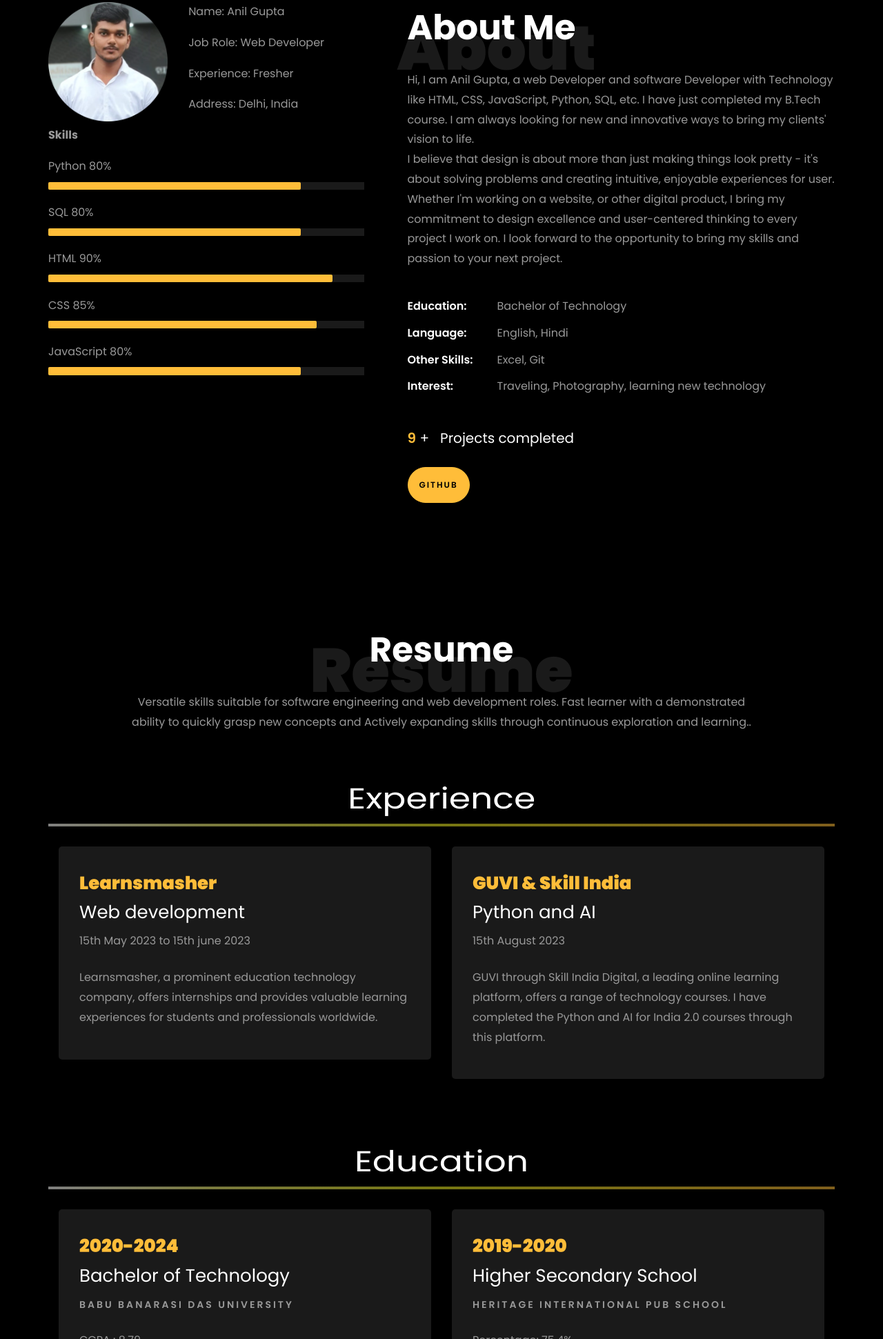
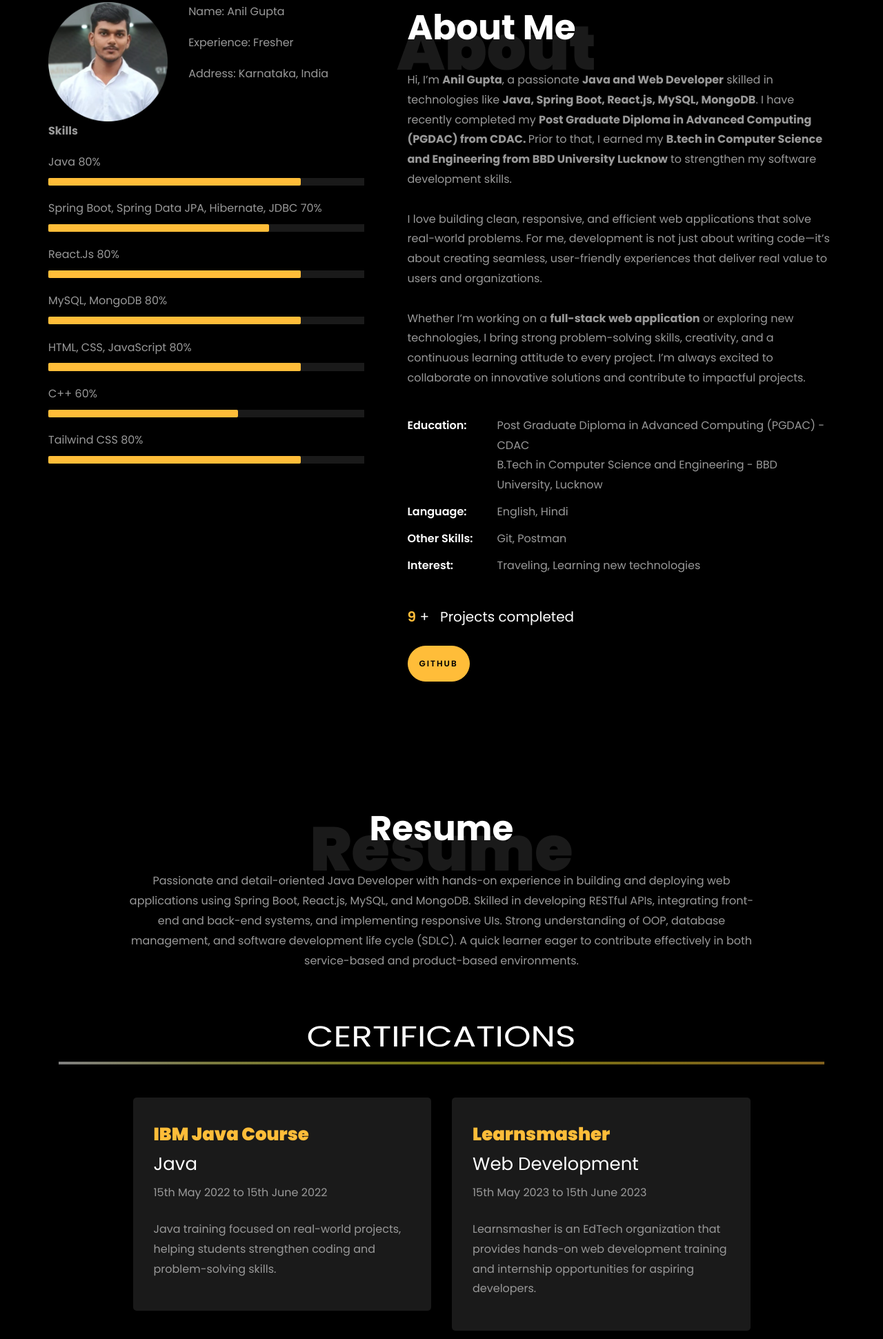
Before and after one commit to anilg199/portfolio, a plain HTML site: page index.html in a window 1280 px wide. Shown: the part 859-2800 px from the top of the page at 69% size. Drawn offline with Linux system fonts and the light colour scheme; files whose address does not match are found by name.

Commit message:
Updated project with new features

```diff
--- a/index.html
+++ b/index.html
@@ -159,8 +159,8 @@
 
 						// Create an array of typing text
 						const typingTexts = [
-						'Web Developer  ',
-						'Engineer  ',
+						'Java Developer  ',
+						'Full Stack Developer  ',
 
 						];
 
@@ -191,7 +191,7 @@
 						<!-- <h2 class="d-flex" style="margin-bottom: 0">With over 5 years of experience</h2> -->
 						<!-- <br> -->
 			            <p><a href="https://www.linkedin.com/in/anil-gupta-sai/" class="btn btn-primary py-3 px-4">LinkedIn</a>
-							<a href="https://drive.google.com/file/d/1IyYaHTpR8FtiEk78UHXcnwdrF61e7gzm/view" class="btn btn-white btn-outline-white py-3 px-4">Resume</a></p>
+							<a href="https://drive.google.com/file/d/1pjfUtpmO-07wGgvzqXd8H9X1vQKmc3Tx/view?usp=sharing" class="btn btn-white btn-outline-white py-3 px-4">Resume</a></p>
 		            </div>
 		          </div>
 	        	</div>
@@ -220,40 +220,52 @@
 									<div class="col-sm-6 col-md-7">
 									  <div class="about-info">
 										<p><span class="title-s">Name: </span> <span> Anil Gupta </span></p>
-										<p><span class="title-s">Job Role: </span> <span>Web Developer</span></p>
+										<!-- <p><span class="title-s">Job Role: </span> <span>Web Developer</span></p> -->
 										<p><span class="title-s">Experience: </span> <span> Fresher </span></p>
-										<p><span class="title-s">Address: </span> <span> Delhi, India </span></p>
+										<p><span class="title-s">Address: </span> <span> Karnataka, India </span></p>
 									  </div>
 									</div>
 								  </div>
 
 								<div class="skill-mf">
 									<b><p class="title-s">Skills</p></b>
-									<span>Python</span> <span class="pull-right">80%</span>
+									<span>Java</span> <span class="pull-right">80%</span>
 									<div class="progress">
 										<div class="progress-bar" role="progressbar" style="width: 80%;" aria-valuenow="80" aria-valuemin="0"
 											aria-valuemax="100"></div>
 									</div>
 
-									<span>SQL</span> <span class="pull-right">80%</span>
+									<span>Spring Boot, Spring Data JPA, Hibernate, JDBC</span> <span class="pull-right">70%</span>
+									<div class="progress">
+										<div class="progress-bar" role="progressbar" style="width: 70%;" aria-valuenow="70" aria-valuemin="0"
+											aria-valuemax="100"></div>
+									</div>
+
+									<span>React.Js</span> <span class="pull-right">80%</span>
+									<div class="progress">
+										<div class="progress-bar" role="progressbar" style="width: 80%;" aria-valuenow="80" aria-valuemin="0"
+											aria-valuemax="100"></div>
+									</div>
+
+									<span>MySQL, MongoDB</span> <span class="pull-right">80%</span>
 									<div class="progress">
 										<div class="progress-bar" role="progressbar" style="width: 80%" aria-valuenow="80" aria-valuemin="0"
 											aria-valuemax="100"></div>
 									</div>
 
-									<span>HTML</span> <span class="pull-right">90%</span>
+									<span>HTML, CSS, JavaScript</span> <span class="pull-right">80%</span>
 									<div class="progress">
-										<div class="progress-bar" role="progressbar" style="width: 90%" aria-valuenow="90" aria-valuemin="0"
+										<div class="progress-bar" role="progressbar" style="width: 80%" aria-valuenow="80" aria-valuemin="0"
 											aria-valuemax="100"></div>
 									</div>
 
-									<span>CSS</span> <span class="pull-right">85%</span>
+									<span>C++</span> <span class="pull-right">60%</span>
 									<div class="progress">
-										<div class="progress-bar" role="progressbar" style="width: 85%" aria-valuenow="85" aria-valuemin="0"
+										<div class="progress-bar" role="progressbar" style="width: 60%" aria-valuenow="60" aria-valuemin="0"
 											aria-valuemax="100"></div>
 									</div>
 
-									<span>JavaScript</span> <span class="pull-right">80%</span>
+									<span></span> Tailwind CSS <span class="pull-right">80%</span>
 									<div class="progress">
 										<div class="progress-bar" role="progressbar" style="width: 80%" aria-valuenow="80" aria-valuemin="0"
 											aria-valuemax="100"></div>
@@ -270,23 +282,32 @@
 								<h1 class="big">About</h1>
 								<h2 class="mb-4">About Me</h2>
 
-								<p>Hi, I am Anil Gupta, a web Developer and software Developer with Technology like HTML, CSS, JavaScript, Python, SQL, etc. I have just completed my B.Tech course. I am always looking for new and innovative ways to bring my clients' vision to life.
-<br>
-									I believe that design is about more than just making things look pretty - it's about solving problems and creating intuitive, enjoyable experiences for user.
-<br>
-									Whether I'm working on a website, or other digital product, I bring my commitment to design excellence and user-centered thinking to every project I work on. I look forward to the opportunity to bring my skills and passion to your next project.
+								<p>
+Hi, I’m <b>Anil Gupta</b>, a passionate <b>Java and Web Developer</b> skilled in technologies like
+<b>Java, Spring Boot, React.js, MySQL, MongoDB</b>.
+I have recently completed my <b>Post Graduate Diploma in Advanced Computing (PGDAC) from CDAC. </b> Prior to that, I earned my <b>B.tech in Computer Science and Engineering from BBD University Lucknow</b> to strengthen my software development skills.
+<br><br>
+I love building clean, responsive, and efficient web applications that solve real-world problems.
+For me, development is not just about writing code—it’s about creating seamless, user-friendly experiences
+that deliver real value to users and organizations.
+<br><br>
+Whether I’m working on a <b>full-stack web application</b> or exploring new technologies,
+I bring strong problem-solving skills, creativity, and a continuous learning attitude to every project.
+I’m always excited to collaborate on innovative solutions and contribute to impactful projects.
 </p>
 
 								<ul class="about-info mt-4 px-md-0 px-2">
-									<!-- <li class="d-flex"><span>Profile:</span> <span>Data Science &amp; Analytics</span></li>
-									<li class="d-flex"><span>Domain:</span> <span>Retail, Ecommerce, BFSI &amp; Digital Marketing</span></li> -->
-									<li class="d-flex"><span>Education:</span> <span>Bachelor of Technology</span></li>
+    <li class="d-flex"><span>Education:</span>
+        <span>
+            Post Graduate Diploma in Advanced Computing (PGDAC) - CDAC<br>
+            B.Tech in Computer Science and Engineering - BBD University, Lucknow
+        </span>
+    </li>
     <li class="d-flex"><span>Language:</span> <span>English, Hindi</span></li>
-									<!-- <li class="d-flex"><span>BI Tools:</span> <span>Microsoft Power BI, Looker &amp; Tableau</span></li> -->
-									<li class="d-flex"><span>Other Skills:</span> <span> Excel, Git </span></li>
-									<li class="d-flex"><span>Interest:</span> <span>Traveling, Photography, learning new technology</span></li>
+    <li class="d-flex"><span>Other Skills:</span> <span> Git, Postman </span></li>
+    <li class="d-flex"><span>Interest:</span> <span>Traveling, Learning new technologies</span></li>
+</ul>
 
-								</ul>
 							</div>
 						</div>
 
@@ -315,45 +336,62 @@
           <div class="col-md-10 heading-section text-center ftco-animate">
           	<h1 class="big big-2">Resume</h1>
             <h2 class="mb-4">Resume</h2>
-            <p>Versatile skills suitable for software engineering and web development roles.
-							Fast learner with a demonstrated ability to quickly grasp new concepts and  Actively expanding skills through continuous exploration and learning..</p>
+            <p>Passionate and detail-oriented Java Developer with hands-on experience in building and deploying web applications using Spring Boot, React.js, MySQL, and MongoDB. Skilled in developing RESTful APIs, integrating front-end and back-end systems, and implementing responsive UIs. Strong understanding of OOP, database management, and software development life cycle (SDLC). A quick learner eager to contribute effectively in both service-based and product-based environments.</p>
           </div>
         </div>
 
-		<div class="row">
-			<h1 class="big-4">Experience</h1>
-			<div class="underline"></div>
+		<div class="container">
+  <div class="row text-center mb-5">
+    <h1 class="big-4">CERTIFICATIONS</h1>
+    <div class="underline mx-auto"></div>
   </div>
-		<br>
 
-		<div class="row">
-				<div class="col-md-6">
+  <div class="row justify-content-center">
+
+		 <!-- Box 1 -->
+    <div class="col-md-5 col-sm-12 mb-4">
+      <div class="resume-wrap ftco-animate">
+        <span class="date">IBM Java Course</span>
+        <h2>Java</h2>
+        <span>15th May 2022 to 15th June 2022</span>
+        <p class="mt-4">
+          Java training focused on real-world projects, helping students strengthen coding and problem-solving skills.
+        </p>
+      </div>
+    </div>
+
+
+
+
+    <!-- Box 2 -->
+    <div class="col-md-5 col-sm-12 mb-4">
       <div class="resume-wrap ftco-animate">
         <span class="date">Learnsmasher</span>
-						<h2>Web development</h2>
-						<span>15th May 2023 to 15th june 2023</span>
-						<p class="mt-4">Learnsmasher, a prominent education technology company, offers internships and provides valuable learning experiences for students and professionals worldwide.
+        <h2>Web Development</h2>
+        <span>15th May 2023 to 15th June 2023</span>
+        <p class="mt-4">
+          Learnsmasher is an EdTech organization that provides hands-on web development training and internship opportunities for aspiring developers.
+        </p>
+      </div>
+    </div>
 
 
-						</p>
-					</div>
 
-				</div>
-
-				<div class="col-md-6">
+    <!-- Box 3 -->
+    <div class="col-md-5 col-sm-12 mb-4 middle-box">
       <div class="resume-wrap ftco-animate">
         <span class="date">GUVI & Skill India</span>
         <h2>Python and AI</h2>
         <span>15th August 2023</span>
-						<p class="mt-4">GUVI through Skill India Digital, a leading online learning platform, offers a range of technology courses. I have completed the Python and AI for India 2.0 courses through this platform.
-							<ul>
-
-							</ul>
+        <p class="mt-4">
+          Completed Python and AI for India 2.0 courses through GUVI, a Skill India Digital initiative.
         </p>
       </div>
-
     </div>
   </div>
+</div>
+
+
 
 		<br>
 		<br>
@@ -365,12 +403,23 @@
 		<br>
 
 			<div class="row">
+
+				<div class="col-md-6">
+    				<div class="resume-wrap ftco-animate">
+    					<span class="date">2025</span>
+    					<h2>Post Graduate Diploma in Advanced Computing (PGDAC)</h2>
+    					<span class="position"> Centre for Development of Advanced Computing, Karnataka, Bangalore </span>
+    					<p class="mt-4">Percentage : 71.88%</p>
+    				</div>
+    			</div>
+
+
     			<div class="col-md-6">
     				<div class="resume-wrap ftco-animate">
     					<span class="date">2020-2024</span>
     					<h2>Bachelor of Technology</h2>
-    					<span class="position">Babu Banarasi Das University</span>
-    					<p class="mt-4">CGPA : 8.79</p>
+    					<span class="position">Babu Banarasi Das University, Lucknow, Uttar Pradesh</span>
+    					<p class="mt-4">Percentage : 81.39%</p>
     				</div>
     			</div>
 
@@ -378,69 +427,85 @@
     				<div class="resume-wrap ftco-animate">
     					<span class="date">2019-2020</span>
     					<h2>Higher Secondary School</h2>
-    					<span class="position">HERITAGE INTERNATIONAL PUB SCHOOL</span>
-    					<p class="mt-4">Percentage: 75.4%</p>
+    					<span class="position">HERITAGE INTERNATIONAL PUB SCHOOL, Kushinagar, Uttar Pradesh</span>
+    					<p class="mt-4">Percentage: 75.40%</p>
     				</div>
 				</div>
+
+				<div class="col-md-6">
+    				<div class="resume-wrap ftco-animate">
+    					<span class="date">2017-2018</span>
+    					<h2>High School </h2>
+    					<span class="position">Central Public Academy, Chauri Chaura, Gorakhpur, Uttar Pradesh</span>
+    					<p class="mt-4">Percentage : 70%</p>
+    				</div>
+    			</div>
+
+
     		</div>
 
     		<div class="row justify-content-center mt-5">
     			<div class="col-md-6 text-center ftco-animate">
-    				<p><a href="https://drive.google.com/file/d/1IyYaHTpR8FtiEk78UHXcnwdrF61e7gzm/view" class="btn btn-primary py-4 px-5">Download CV</a></p>
+    				<p><a href="https://drive.google.com/file/d/1pjfUtpmO-07wGgvzqXd8H9X1vQKmc3Tx/view?usp=sharing" class="btn btn-primary py-4 px-5">Download CV</a></p>
     			</div>
     		</div>
     	</div>
     </section>
 
+   <!-- ============================================================== -->
 
-
-    <!-- <section class="ftco-section" id="project-section">
+     <section class="ftco-section" id="project-section">
       <div class="container">
         <div class="row justify-content-center mb-5 pb-5">
           <div class="col-md-7 heading-section text-center ftco-animate">
             <h1 class="big big-2">Projects</h1>
             <h2 class="mb-4">Projects</h2>
-            <p>Below are the sample Data Analytics projects on SQL, Python, Power BI & ML.</p>
+            <p>Here are some of my web development and Java projects demonstrating my skills in full-stack development and problem solving.</p>
           </div>
         </div>
         <div class="row d-flex">
           <div class="col-md-4 d-flex ftco-animate">
           	<div class="blog-entry justify-content-end">
-              <a href="https://github.com/rishabhnmishra/SQL_Music_Store_Analysis/blob/main/Music_Store_Query.sql" class="block-20 zoom-effect" style="background-image: url('images/proj_1.jpg');">
+              <a href="https://github.com/anilg199/Online-legal-Consultation" class="block-20 zoom-effect" style="background-image: url('images/proj_6.png');">
               </a>
               <div class="text mt-3 float-right d-block">
 
-                <h3 class="heading"><a href="https://github.com/rishabhnmishra/SQL_Music_Store_Analysis/blob/main/Music_Store_Query.sql">Digital Music Store Data Analysis using SQL</a></h3>
-                <p>Analyzed music store data using advanced SQL queires to identify gaps and increase the business growth.</p>
+                <h3 class="heading"><a href="https://github.com/anilg199/Online-legal-Consultation">Online Legal Consultation Platform</a></h3>
+                <p> An online legal consultation system allows users to seek legal advice through a web platform.
+ Technologies : Spring boot, React.js, MySQL</p>
               </div>
             </div>
           </div>
+
+
           <div class="col-md-4 d-flex ftco-animate">
           	<div class="blog-entry justify-content-end">
-              <a href="https://github.com/rishabhnmishra/Python_Diwali_Sales_Analysis/blob/main/Diwali_Sales_Analysis.ipynb" class="block-20 zoom-effect" style="background-image: url('images/proj_2.jpg');">
+              <a href="#" class="block-20 zoom-effect" style="background-image: url('images/image2.png');">
               </a>
               <div class="text mt-3 float-right d-block">
 
-                <h3 class="heading"><a href="https://github.com/rishabhnmishra/Python_Diwali_Sales_Analysis/blob/main/Diwali_Sales_Analysis.ipynb">Data Analysis using Python Project for Beginners</a></h3>
-                <p>Performed exploratory data analysis on diwali sales data using Python to improve the customer experience.</p>
+                <h3 class="heading"><a href="#">E-Learning Platform </a></h3>
+                <p>Built a responsive online learning platform for students with interactive course modules.
+									Technologies: MongoDB, Express.js, React.js, Node.js
+								</p>
               </div>
             </div>
           </div>
           <div class="col-md-4 d-flex ftco-animate">
           	<div class="blog-entry">
-              <a href="https://github.com/rishabhnmishra/Madhav_Store_Analysis_PowerBI/blob/main/Madhav%20Store%20dashboard.jpg" class="block-20 zoom-effect" style="background-image: url('images/proj_3.jpg');">
+              <a href="https://github.com/rishabhnmishra/Madhav_Store_Analysis_PowerBI/blob/main/Madhav%20Store%20dashboard.jpg" class="block-20 zoom-effect" style="background-image: url('images/image3.png');">
               </a>
               <div class="text mt-3 float-right d-block">
 
-                <h3 class="heading"><a href="https://github.com/rishabhnmishra/Madhav_Store_Analysis_PowerBI/blob/main/Madhav%20Store%20dashboard.jpg">Power BI Sales dashboard Project for Beginners</a></h3>
-                <p>Designed a power bi dashboard for Madhav Store to track and analyze the online sales data acorss India.</p>
+                <h3 class="heading"><a href="https://github.com/rishabhnmishra/Madhav_Store_Analysis_PowerBI/blob/main/Madhav%20Store%20dashboard.jpg">QR-Generator Project for Beginners</a></h3>
+                <p>Created a simple QR Code generator using HTML, CSS to encode URLs and text efficiently.</p>
               </div>
             </div>
           </div>
         </div>
 	<br>
-		<!-- added justify-content-center to center align the last two projects -->
-		<!-- <div class="row d-flex justify-content-center">
+		<!-- added justify-content-center to center align the last two projects
+		 <div class="row d-flex justify-content-center">
 			<div class="col-md-4 d-flex ftco-animate">
 				<div class="blog-entry justify-content-end">
 				<a href="https://github.com/rishabhnmishra/sales_forecasting/tree/main" class="block-20 zoom-effect" style="background-image: url('images/proj_4.jpg');">
@@ -465,15 +530,15 @@
 			</div>
 		 </div>
 	  </div>
-    </section> --> -->
+    </section>  -->
 
-	<!-- <section class="ftco-section ftco-no-pt ftco-no-pb ftco-counter img" id="section-counter">
+	 <section class="ftco-section ftco-no-pt ftco-no-pb ftco-counter img" id="section-counter">
       <div class="container">
 		<div class="row d-md-flex align-items-center">
           <div class="col-md d-flex justify-content-center counter-wrap ftco-animate">
             <div class="block-18">
               <div class="text">
-                <strong class="number" data-number="20">0</strong>
+                <strong class="number" data-number="3">0</strong>
                 <span>Achievements</span>
               </div>
             </div>
@@ -481,7 +546,7 @@
           <div class="col-md d-flex justify-content-center counter-wrap ftco-animate">
             <div class="block-18">
               <div class="text">
-                <strong class="number" data-number="30">0</strong>
+                <strong class="number" data-number="20">0</strong>
                 <span>Projects</span>
               </div>
             </div>
@@ -489,33 +554,37 @@
           <div class="col-md d-flex justify-content-center counter-wrap ftco-animate">
             <div class="block-18">
               <div class="text">
-                <strong class="number" data-number="1000">0</strong>
-                <span>Mentored Students</span>
+                <strong class="number" data-number="50">0</strong>
+                <span>Leet Code Solutions</span>
               </div>
             </div>
           </div>
-          <div class="col-md d-flex justify-content-center counter-wrap ftco-animate">
+          <!-- <div class="col-md d-flex justify-content-center counter-wrap ftco-animate">
             <div class="block-18">
               <div class="text">
                 <strong class="number" data-number="500">0</strong>
                 <span>Cups of coffee</span>
               </div>
             </div>
+          </div> -->
         </div>
       </div>
-      </div> -->
+
+			<!-- ============================================================== -->
 
 	  <div class="ftco-section ftco-hireme img margin-top" style="background-image: url(images/bg_1.jpg)">
 			<!-- <div class="container"> -->
 				<div class="row justify-content-center">
     <div class="col-md-7 ftco-animate text-center">
-						<h2>More projects on<span> Github  </span> </h2>
-						<div class="heading"> <h4> I love to tackle problems and explore innovative solutions and I am passionate about using technology to drive efficiency and innovation </h4>
+        <h2>More projects on <span>Github</span></h2>
+        <h4>I love tackling problems, exploring innovative solutions, and using technology to drive efficiency and impact.</h4>
         <br>
-						<!-- <p><a href="https://github.com/anilg199" class="btn btn-primary py-3 px-3">GitHub</a></p> -->
+
+				<p><a href="https://github.com/anilg199" class="btn btn-primary py-3 px-3">GitHub</a></p>
+
     </div>
 </div>
-				</div>
+
 			<!-- </div> -->
 		</div>
 	</section>
@@ -539,7 +608,7 @@
           			<span class="icon-map-signs"></span>
           		</div>
           		<h3 class="mb-4">Address</h3>
-	            <p><b>Delhi, India</b></p>
+	            <p><b>Bangalore, Karnataka, India</b></p>
 	          </div>
           </div>
           <div class="col-md-6 col-lg-3 d-flex ftco-animate">
@@ -566,7 +635,7 @@
           			<span class="icon-globe"></span>
           		</div>
           		<h3 class="mb-4">Download Resume</h3>
-	            <p><a href="https://drive.google.com/file/d/1IyYaHTpR8FtiEk78UHXcnwdrF61e7gzm/view">resumelink</a></p>
+	            <p><a href="https://drive.google.com/file/d/1pjfUtpmO-07wGgvzqXd8H9X1vQKmc3Tx/view?usp=sharing">resumelink</a></p>
 	          </div>
           </div>
 
```
Also changed, not shown: images/image3.png (added), images/proj_6.png (added), 1 other file. Lines whose indentation alone changed are shown as unchanged.
